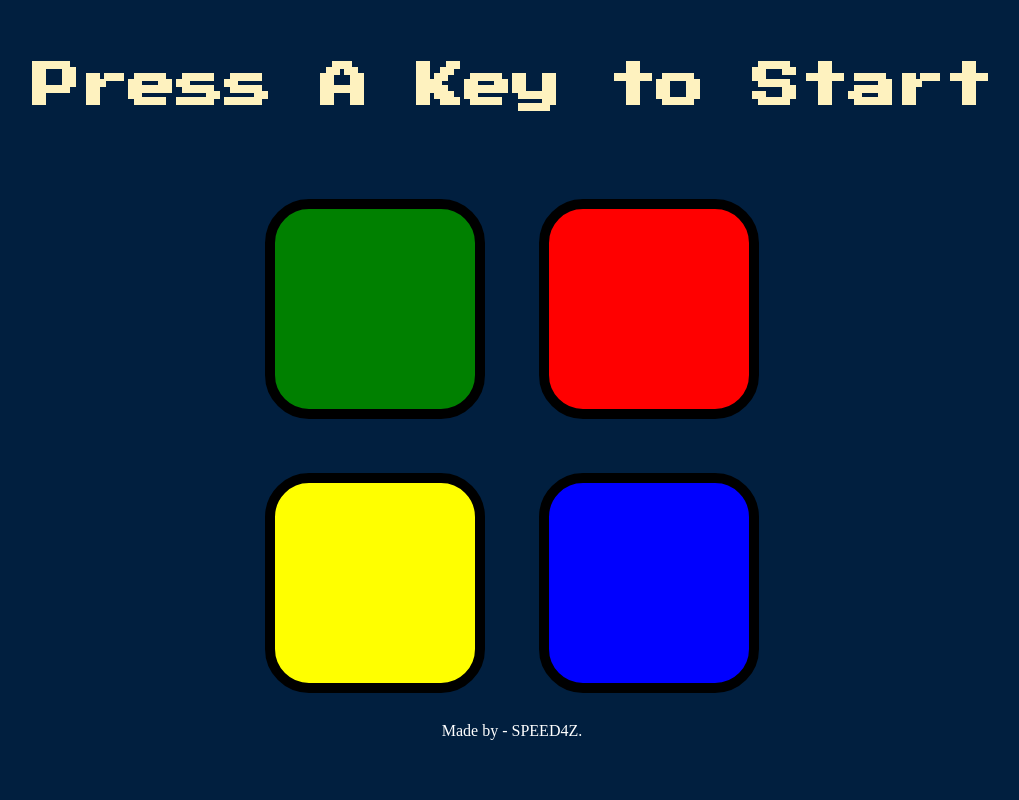
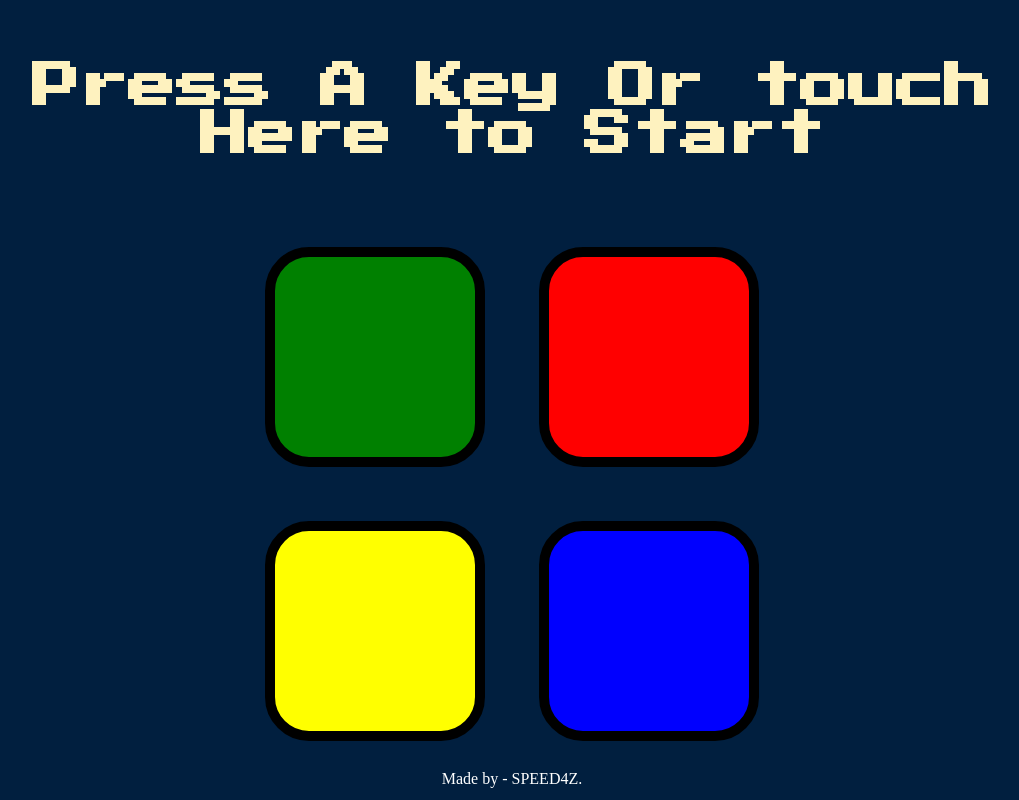
Before and after one commit to speed4z/simon-game, a plain HTML site: page index.html in a window 1280 px wide. Shown: the whole page, without its empty margins (128-1147 px from the left). Drawn offline with nearby package versions, Linux system fonts and the light colour scheme.

Commit message:
Update index.html

```diff
--- a/index.html
+++ b/index.html
@@ -9,7 +9,7 @@
 </head>
 
 <body>
-  <h1 id="level-title">Press A Key to Start</h1>
+  <h1 id="level-title">Press A Key Or touch Here to Start</h1>
   <div class="container">
     <div class="row">
 
```
